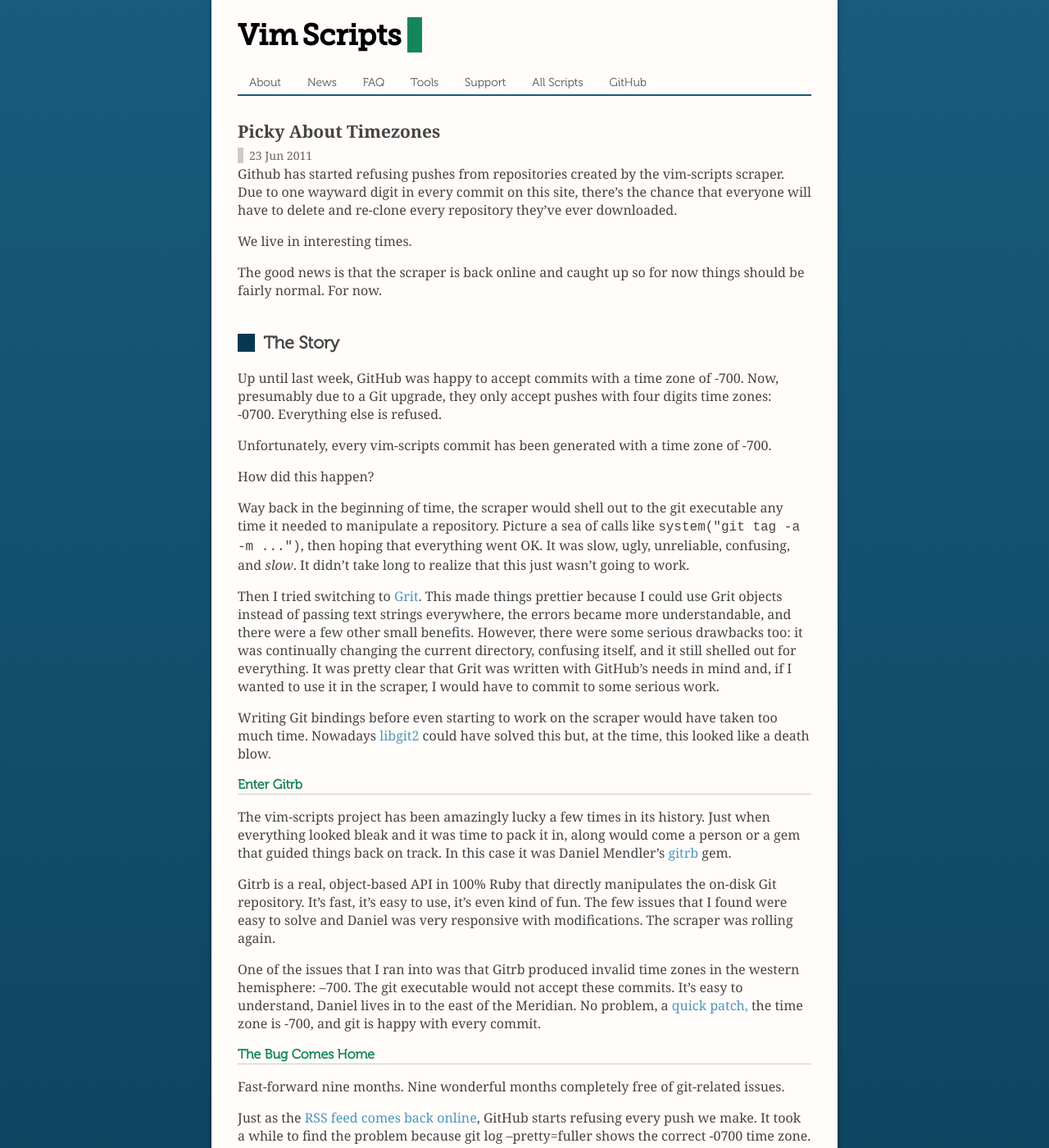
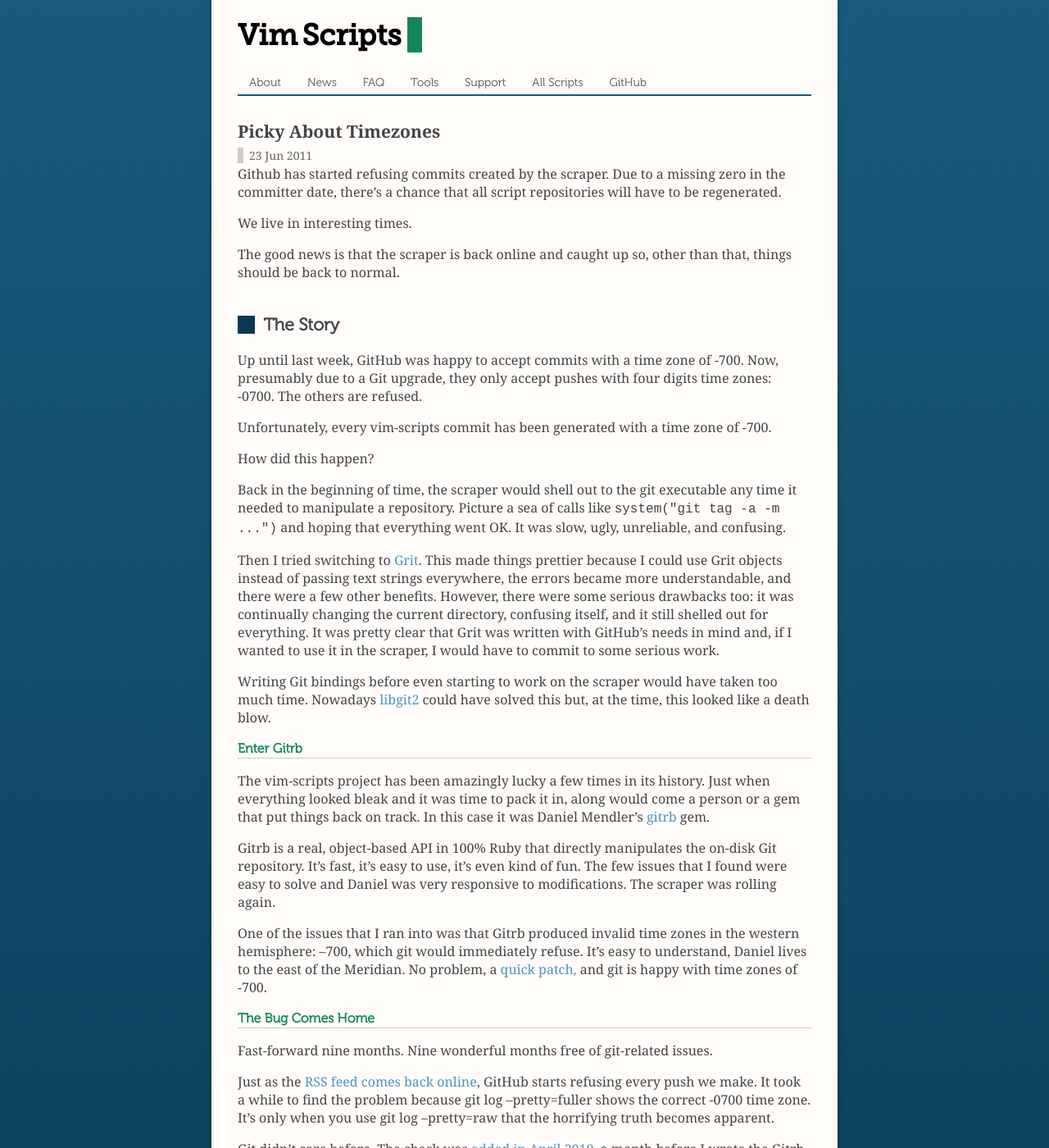
Before and after one commit to vim-scraper/vim-scraper.github.com, a Jekyll site: the page built from news/_posts/2011-06-23-picky-about-timezones.md, in a window 1280 px wide and 1400 px high. Shown: the whole window at 82% size. Built offline with Jekyll 4.4.1, drawn with Linux system fonts in a browser that asks for light colours; Markdown is read by kramdown in place of the engine named in the settings; some of the changed text lies outside the part shown.

Commit message:
writing is hard

```diff
--- a/news/_posts/2011-06-23-picky-about-timezones.md
+++ b/news/_posts/2011-06-23-picky-about-timezones.md
@@ -4,38 +4,37 @@
 category: news
 ---
 
-Github has started refusing pushes from repositories created by the vim-scripts
-scraper.  Due to one wayward digit in every commit on this
-site, there's the chance that everyone will have to delete and re-clone
-every repository they've ever downloaded.
+Github has started refusing commits created by the scraper.
+Due to a missing zero in the committer date, there's a chance that
+all script repositories will have to be regenerated.
 
 We live in interesting times.
 
-The good news is that the scraper is back online and caught up so for now things
-should be fairly normal.  For now.
+The good news is that the scraper is back online and caught up so,
+other than that, things should be back to normal.
 
 
 ## The Story
 
 Up until last week, GitHub was happy to accept commits with a time zone of -700.
 Now, presumably due to a Git upgrade, they only accept pushes with
-four digits time zones: -0700.  Everything else is refused.
+four digits time zones: -0700.  The others are refused.
 
 Unfortunately, every vim-scripts commit has been generated
 with a time zone of -700.
 
 How did this happen?
 
-Way back in the beginning of time, the scraper would shell out to the git
+Back in the beginning of time, the scraper would shell out to the git
 executable any time it needed to manipulate a repository.
-Picture a sea of calls like `system("git tag -a -m ...")`,
-then hoping that everything went OK.  It was slow, ugly, unreliable, confusing,
-and *slow*.  It didn't take long to realize that this just wasn't going to work.
+Picture a sea of calls like `system("git tag -a -m ...")`
+and hoping that everything went OK.
+It was slow, ugly, unreliable, and confusing.
 
 Then I tried switching to [Grit](https://github.com/mojombo/grit).
 This made things prettier because I could use Grit objects instead
 of passing text strings everywhere, the errors became more understandable,
-and there were a few other small benefits.  However, there were some serious
+and there were a few other benefits.  However, there were some serious
 drawbacks too: it was continually changing the current directory, confusing
 itself, and it still shelled out for everything.  It was pretty
 clear that Grit was written with GitHub's needs in mind and, if I wanted
@@ -51,27 +50,27 @@
 
 The vim-scripts project has been amazingly lucky a few times in its
 history.  Just when everything looked bleak and it was time
-to pack it in, along would come a person or a gem that guided things
+to pack it in, along would come a person or a gem that put things
 back on track.  In this case it was Daniel Mendler's
 [gitrb](https://github.com/minad/gitrb) gem.
 
 Gitrb is a real, object-based API in 100% Ruby that directly manipulates the
 on-disk Git repository.  It's fast, it's easy to use, it's even
 kind of fun.  The few
-issues that I found were easy to solve and Daniel was very responsive with
+issues that I found were easy to solve and Daniel was very responsive to
 modifications.  The scraper was rolling again.
 
 One of the issues that I ran into was that Gitrb produced invalid time zones in the
-western hemisphere: --700.   The git executable would not accept these commits.
-It's easy to understand, Daniel lives in to the east of the Meridian.
+western hemisphere: --700, which git would immediately refuse.
+It's easy to understand, Daniel lives to the east of the Meridian.
 No problem, a
 [quick patch,](https://github.com/minad/gitrb/commit/c409985f0fe88993a76a0f3b46528b9cc9bf4eda)
-the time zone is -700, and git is happy with every commit.
+and git is happy with time zones of -700.
 
 
 ### The Bug Comes Home
 
-Fast-forward nine months.  Nine wonderful months completely free of git-related issues.
+Fast-forward nine months.  Nine wonderful months free of git-related issues.
 
 Just as the [RSS feed comes back online](/news/2011/06/12/rss-gone.html),
 GitHub starts refusing every push we make.  It took a while to find
@@ -79,13 +78,10 @@
 git log --pretty=fuller shows the correct -0700 time zone.  It's only when you
 use git log --pretty=raw that the horrifying truth becomes apparent.
 
-> The commit date in every commit in every vim-scripts repository is invalid.
-
-Git didn't use to care.
+Git didn't care before.
 The check was
 [added in April 2010,](https://github.com/git/git/commit/daae19224a05be9efb9a39c2a2c1c9a60fe906f1)
 a month before I wrote the Gitrb time zone fix.
-If only I had tested it against git HEAD...
 
 Fixing gitrb
 [was easy.](https://github.com/minad/gitrb/pull/11)
@@ -97,29 +93,23 @@
 Well, nothing needs to change immediately.  Thanks to Bundler, the scraper started
 [using the fixed gitrb](https://github.com/vim-scraper/vim-scraper/commit/26aa456419ec10276887b4565c8e70fd93499bab)
 right away.  GitHub is accepting the fixed commits and we should be caught up in a day
-(NOTE: 4 hours later, we're caught up).
+(update: 4 hours later, we're caught up).
 
-There's still a minor problem when a script author renames a repository.  When the scraper
-sees a rename, it first pushes a commit describing the rename
-([example](https://github.com/vim-scripts/my-_vimrc-for-Windows-2000XP-users)),
-then it copies the old repo to the new name (ensuring the plugin's history continues
-unchanged) and uploads the new repository.
-Now the upload fails, of course, because GitHub refuses to accept the broken commits.
-Luckily, renames are fairly rare.
-
-Longer term, we need a proper fix.  The only way that I see is to regenerate
+Of course, we still need a proper fix.  The only way that I see is to regenerate
 every repository and re-upload everything to github.
 This is not unprecedented.  We did it back in October 2010
 ([start](news/2010/10/19/upload-finished.html),
 [finish](/news/2010/10/19/upload-finished.html)),
 before beta, when the scraper had become much smarter at parsing dates and email addresses.
 
-Of course, that means that everyone will have to delete all their local repos and
-clone them again.  That should be fairly painless if you're using
+Of course, that would mean that all local repos will have to be deleted
+and re-cloned.
+That should be fairly painless if you're using
 [Vundle](https://github.com/gmarik/vundle)
 or
-[vim-update-bundles](https://github.com/bronson/vim-update-bundles/).  For people
-maintaining their plugins by hand, though, this might be an unpleasant surprise.
+[vim-update-bundles](https://github.com/bronson/vim-update-bundles/).
+For people maintaining their plugins by hand, though, this might be
+an unpleasant surprise.
 
-Luckily, we don't have to do anything immediately.  We can take a few weeks and
-make sure to implement the proper fix, whatever it turns out to be.
+Luckily, we don't have to do anything immediately.  We will take the time
+to implement the proper fix, whatever it turns out to be.
```
